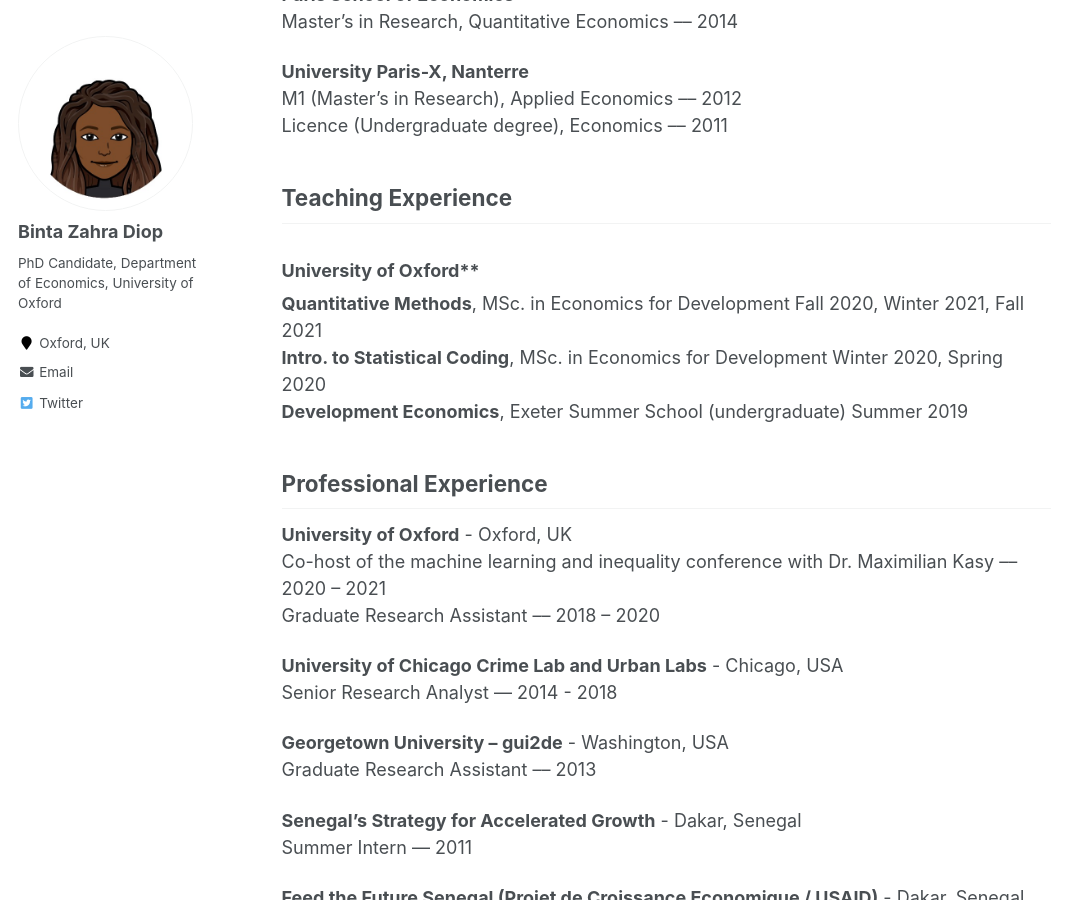
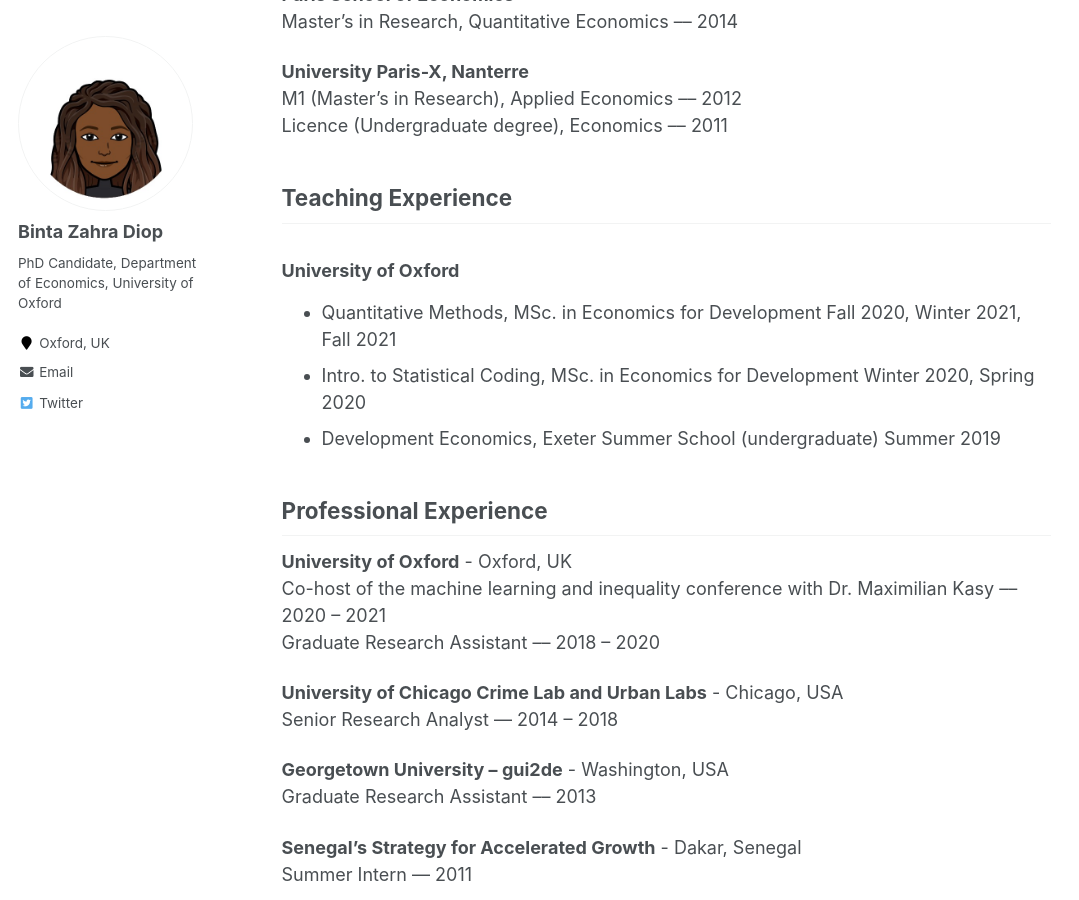
Before and after one commit to bzdiop/bzdiop.github.io, a Jekyll site: the page built from _pages/CV.md, in a window 1280 px wide and 900 px high, scrolled down 324 px. Shown: the whole window, without its empty margins (0-1079 px from the left). Built offline with Jekyll 4.4.1, drawn with Linux system fonts in a browser that asks for light colours.

Commit message:
Formatting cv

```diff
--- a/_pages/CV.md
+++ b/_pages/CV.md
@@ -16,10 +16,10 @@
 
 ## Teaching Experience
 
-### University of Oxford**
- **Quantitative Methods**, MSc. in Economics for Development Fall 2020, Winter 2021, Fall 2021
- **Intro. to Statistical Coding**, MSc. in Economics for Development Winter 2020, Spring 2020
- **Development Economics**, Exeter Summer School (undergraduate) Summer 2019
+### University of Oxford
+ * Quantitative Methods, MSc. in Economics for Development Fall 2020, Winter 2021, Fall 2021
+ * Intro. to Statistical Coding, MSc. in Economics for Development Winter 2020, Spring 2020
+ * Development Economics, Exeter Summer School (undergraduate) Summer 2019
 
 ## Professional Experience
 
@@ -28,7 +28,7 @@
  Graduate Research Assistant –– 2018 – 2020
 
  **University of Chicago Crime Lab and Urban Labs** - Chicago, USA
- Senior Research Analyst –– 2014 - 2018
+ Senior Research Analyst –– 2014 – 2018
 
  **Georgetown University – gui2de** - Washington, USA
  Graduate Research Assistant –– 2013
```
